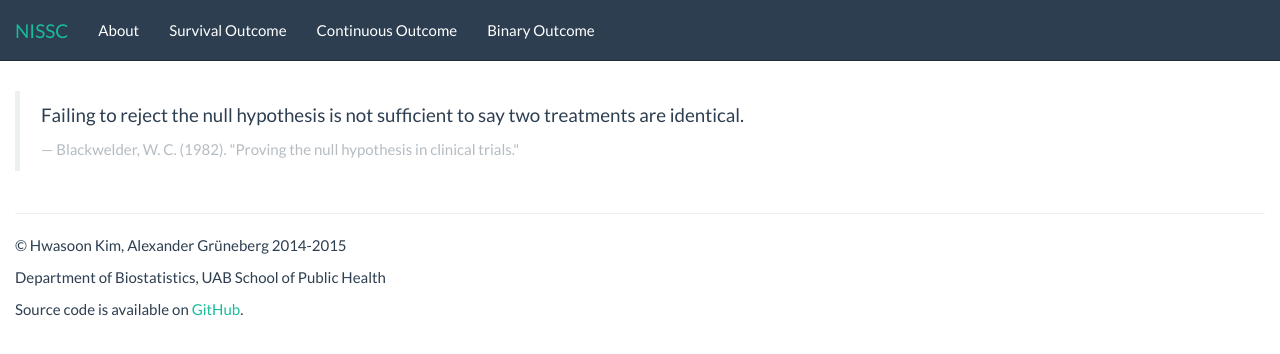
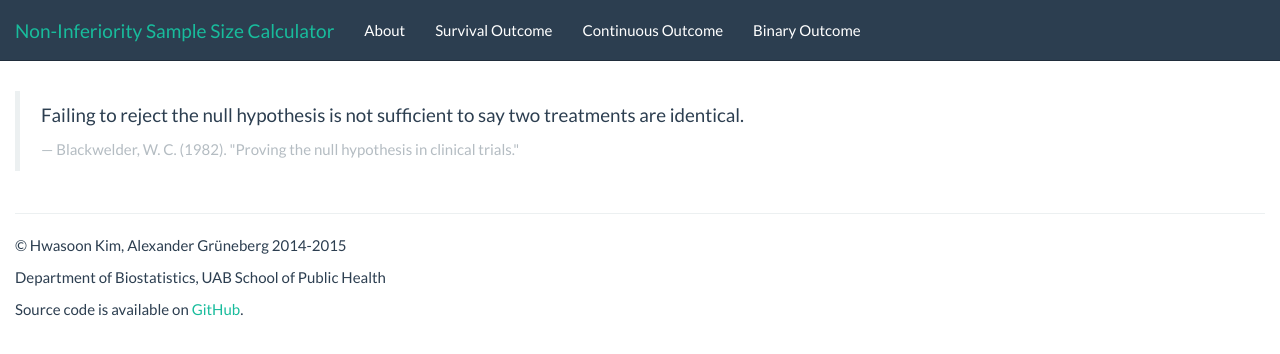
Before and after one commit to NISSC/NISSC, a website: page index.html at #!/introduction in a window 1280 px wide. Drawn offline with Linux system fonts and the light colour scheme.

Commit message:
Expand NISSC on large screens.

```diff
--- a/index.html
+++ b/index.html
@@ -18,7 +18,8 @@
                         <span class="icon-bar"></span>
                         <span class="icon-bar"></span>
                     </button>
-                    <a class="navbar-brand" href="#!/introduction">NISSC</a>
+                    <a class="navbar-brand visible-xs visible-sm" href="#!/introduction">NISSC</a>
+                    <a class="navbar-brand hidden-xs hidden-sm" href="#!/introduction">Non-Inferiority Sample Size Calculator</a>
                 </div>
                 <div class="collapse navbar-collapse" ng-controller="NavigationController">
                     <ul class="nav navbar-nav">
--- a/partials/introduction.html
+++ b/partials/introduction.html
@@ -1,3 +1,4 @@
+<h2 class="visible-xs visible-sm">Non-Inferiority Sample Size Calculator</h2>
 <br>
 <blockquote>
     <p>Failing to reject the null hypothesis is not sufficient to say two treatments are identical.</p>
```
